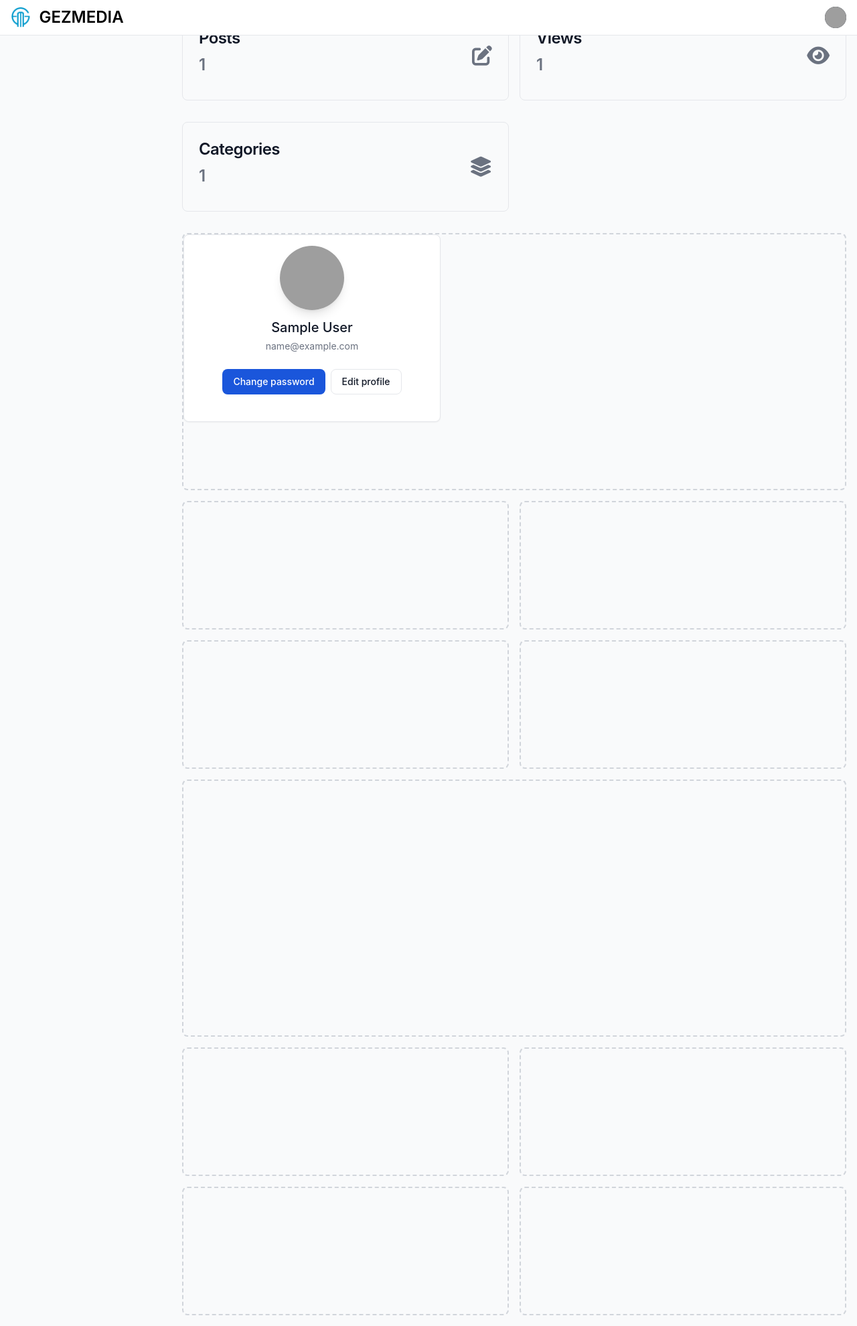
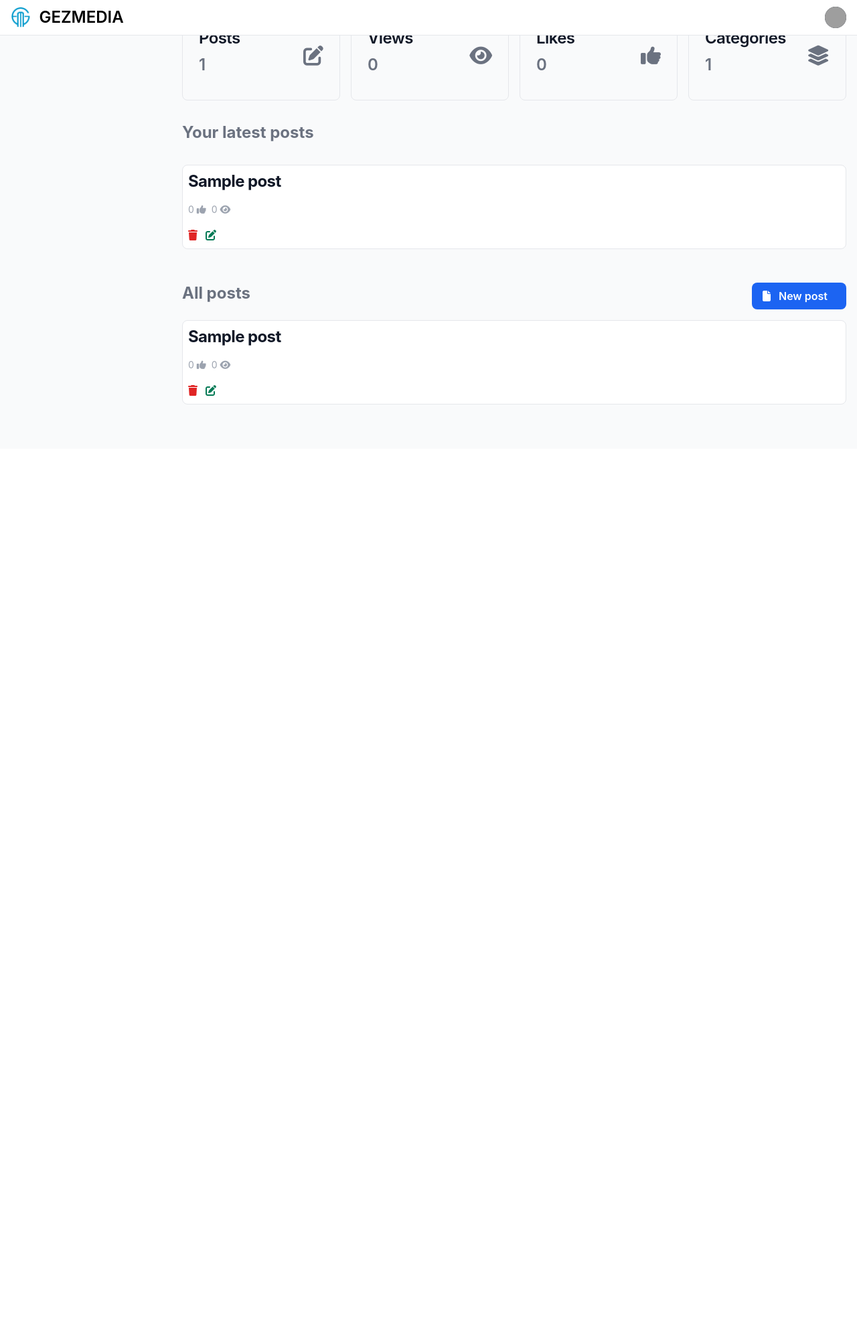
Before and after one commit to AuthenticPaulMeyers/gez-media, a Flask app: page /gezmedia/dashboard in a window 1280 px wide. Shown: the whole page at 67% size. After the commit the page ends 604 px from the top, so only its background shows below. Run offline with Flask 3, Linux system fonts and the light colour scheme; a user stored in the database is signed in; tables that the repository leaves empty hold one stand-in row (values such as "Sample post"); some libraries are stand-ins or nearby versions; grey boxes are pictures that could not be loaded.

Commit message:
Made some changes in the dashboard to display latest post and all post.

```diff
--- a/website/templates/dashboard.html
+++ b/website/templates/dashboard.html
@@ -21,14 +21,15 @@
 
         </div>
         <div class="flex items-center lg:order-2">
-
-          <!-- Dropdown menu -->
           <button style="cursor: pointer;" type="button" class="flex mx-3 text-sm bg-gray-800 rounded-full md:mr-0 focus:ring-4 focus:ring-gray-300 dark:focus:ring-gray-600" id="user-menu-button" aria-expanded="false" data-dropdown-toggle="dropdown">
             <span class="sr-only">Open user menu</span>
+            {% if user.image_filename %}
               <img class="w-8 h-8 rounded-full" src="{{ url_for('auth.profile_picture', user_id=user.id) }}" alt="{{ user.image_filename}}">
+            {% else %}
+              <img class="w-8 h-8 rounded-full" src="{{ url_for('static', filename='images/user.png') }}" alt="profile picture">
+            {% endif %}
           </button>
-          <!-- Dropdown menu -->
-          <div class="z-50 my-4 w-56 text-base list-none bg-white rounded divide-y divide-gray-100 shadow dark:bg-gray-700 dark:divide-gray-600 rounded-xl hidden" id="dropdown" style="position: absolute; inset: 0px auto auto 0px; margin: 0px; transform: translate3d(172px, 96px, 0px);" aria-hidden="true" data-popper-placement="bottom">
+          <div class="z-50 my-6 w-56 text-base list-none bg-white rounded divide-y divide-gray-100 shadow dark:bg-gray-700 dark:divide-gray-600 rounded-xl hidden" id="dropdown" style="position: absolute; inset: 0px auto auto 0px; margin: 0px; transform: translate3d(172px, 96px, 0px);" aria-hidden="true" data-popper-placement="bottom">
             <div class="py-3 px-4">
               <span class="block text-sm font-semibold text-gray-900 dark:text-white">{{ user.name }}</span>
               <span class="block text-sm text-gray-900 truncate dark:text-white">{{ user.email }}</span>
@@ -73,10 +74,8 @@
               </span>
               <span class="flex-1 ml-3 text-left whitespace-nowrap">Categories</span>
             </button>
+          </li>
 
-          </li>
-          <li>
-          </li>
         </ul>
         <ul class="pt-5 mt-5 space-y-2 border-t border-gray-200 dark:border-gray-700">
         <button type="button" class="flex items-center p-2 w-full text-base font-medium text-gray-900 rounded-lg transition duration-75 group hover:bg-gray-100 dark:text-white dark:hover:bg-gray-700" aria-controls="dropdown-authentication" data-collapse-toggle="dropdown-authentication">
@@ -91,8 +90,8 @@
     </aside>
 
     <main class="p-4 md:ml-64 h-auto pt-20">
-      <div class="grid grid-cols-1 sm:grid-cols-2 lg:grid-cols-3 gap-4 mb-4">
-        <div class="p-6 border rounded-lg dark:bg-gray-800 dark:border-gray-700 mb-4 flex flex-row items-center justify-between ">
+      <div class="grid grid-cols-1 sm:grid-cols-2 lg:grid-cols-4 gap-4 mb-4">
+        <div class="p-6 border rounded-lg dark:bg-gray-800 dark:border-gray-700 mb-4 flex flex-row items-center justify-between " style="cursor: pointer;">
             <div>
               <h5 class="mb-2 text-2xl font-semibold tracking-tight text-gray-900 dark:text-white">Posts</h5>
               <p class="mb-3 text-2xl font-semibold text-gray-500 dark:text-gray-400"> {{ total_posts }}</p>
@@ -104,10 +103,10 @@
             </div>
         </div>
 
-        <div class="p-6 border rounded-lg dark:bg-gray-800 dark:border-gray-700 mb-4 flex flex-row items-center justify-between ">
+        <div class="p-6 border rounded-lg dark:bg-gray-800 dark:border-gray-700 mb-4 flex flex-row items-center justify-between " style="cursor: pointer;">
         <div>
         <h5 class="mb-2 text-2xl font-semibold tracking-tight text-gray-900 dark:text-white">Views</h5>
-        <p class="mb-3 text-2xl font-semibold text-gray-500 dark:text-gray-400"> {{ total_posts }}</p>
+        <p class="mb-3 text-2xl font-semibold text-gray-500 dark:text-gray-400"> 0 </p>
         </div>
                   <div>
         <span class="text-gray-500 dark:text-gray-400 text-3xl">
@@ -115,10 +114,21 @@
         </span>
         </div>
         </div>
+          <div class="p-6 border rounded-lg dark:bg-gray-800 dark:border-gray-700 mb-4 flex flex-row items-center justify-between" style="cursor: pointer;">
+          <div>
+            <h5 class="mb-2 text-2xl font-semibold tracking-tight text-gray-900 dark:text-white">Likes</h5>
+            <p class="mb-3 text-2xl font-semibold text-gray-500 dark:text-gray-400">0</p>
+          </div>
+          <div>
+            <span class="text-gray-500 dark:text-gray-400 text-3xl">
+            <i class="fa-solid fa-thumbs-up"></i>
+            </span>
+          </div>
+        </div>
         <div class="p-6 border rounded-lg dark:bg-gray-800 dark:border-gray-700 mb-4 flex flex-row items-center justify-between ">
           <div>
             <h5 class="mb-2 text-2xl font-semibold tracking-tight text-gray-900 dark:text-white">Categories</h5>
-        <p class="mb-3 text-2xl font-semibold text-gray-500 dark:text-gray-400"> {{ total_posts }}</p>
+            <p class="mb-3 text-2xl font-semibold text-gray-500 dark:text-gray-400"> {{ total_categories }}</p>
           </div>
           <div>
             <span class="text-gray-500 dark:text-gray-400 text-3xl">
@@ -127,7 +137,7 @@
           </div>
         </div>
       </div>
-      <!-- user profile container-->
+      <!-- user profile container
       <div class="border-2 border-dashed rounded-lg border-gray-300 dark:border-gray-600 h-96 mb-4">
         <div class="w-full max-w-sm bg-white border border-gray-200 rounded-lg shadow-sm dark:bg-gray-800 dark:border-gray-700">
             <div class="flex justify-end px-4 pt-4">
@@ -142,19 +152,67 @@
                 </div>
             </div>
         </div>
+      </div> -->
+      <!-- Latest posts container -->
+      <div class="grid grid-cols-1 gap-4">
+        <h4 class="text-2xl font-bold text-gray-500">Your latest posts</h4>
+        <div class=" rounded-lg border-gray-300 dark:border-gray-600 h-48 md:h-100">
+          <div class="mt-4 mb-4">
+            {% if latest_posts %}
+            {% for post in latest_posts %}
+            <div class="block p-2 bg-white border border-gray-200 rounded-lg dark:bg-gray-800 dark:border-gray-700 dark:hover:bg-gray-700">
+            <a href="" class="mb-2 text-2xl font-bold tracking-tight text-gray-900 dark:text-white">{{ post.title }}</a>
+              <div class="flex flex-row items-center mt-4">
+                <span class="text-sm text-gray-400 "> 0 <i class="fa-solid fa-thumbs-up"></i></span>
+              <span class="text-sm text-gray-400 px-2">0 <i class="fa-solid fa-eye"></i></span>
               </div>
-      <div class="grid grid-cols-2 gap-4 mb-4">
-        <div class="border-2 border-dashed rounded-lg border-gray-300 dark:border-gray-600 h-48 md:h-72"></div>
-        <div class="border-2 border-dashed rounded-lg border-gray-300 dark:border-gray-600 h-48 md:h-72"></div>
-        <div class="border-2 border-dashed rounded-lg border-gray-300 dark:border-gray-600 h-48 md:h-72"></div>
-        <div class="border-2 border-dashed rounded-lg border-gray-300 dark:border-gray-600 h-48 md:h-72"></div>
+              <div class="flex flex-row items-center mt-4">
+                <a href="{{ url_for('views.delete_post', post_id=post.id)}}"><span class="text-red-600"><i class="fa-solid fa-trash"></i></span></a>
+                <span class="mx-3 text-green-600"><i class="fa-solid fa-pen-to-square"></i></span>
               </div>
-      <div class="border-2 border-dashed rounded-lg border-gray-300 dark:border-gray-600 h-96 mb-4"></div>
-      <div class="grid grid-cols-2 gap-4">
-        <div class="border-2 border-dashed rounded-lg border-gray-300 dark:border-gray-600 h-48 md:h-72"></div>
-        <div class="border-2 border-dashed rounded-lg border-gray-300 dark:border-gray-600 h-48 md:h-72"></div>
-        <div class="border-2 border-dashed rounded-lg border-gray-300 dark:border-gray-600 h-48 md:h-72"></div>
-        <div class="border-2 border-dashed rounded-lg border-gray-300 dark:border-gray-600 h-48 md:h-72"></div>
+            </div>
+            {% endfor %}
+            {% else %}
+            <div class="flex flex-row items-center justify-center">
+              <h4 class="text-sm font-medium text-red-500">No new posts available</h4>
+              </div>
+            {% endif %}
+        </div>
+        </div>
+      </div>
+      <!-- All posts container -->
+      <div class="all-posts-container">
+        <div class="grid grid-cols-1">
+         <div class="flex flex-row flex-wrap justify-between">
+           <h4 class="text-2xl font-bold text-gray-500">All posts</h4>
+           <button class="bg-blue-600 text-white py-2 px-4 rounded-lg font-semibold font-medium hover:bg-blue-700 "><i class="fa-solid fa-file"></i><a href="{{ url_for('views.create_post')}}" class="mx-3">New post</a> </button>
+         </div>
+         {% if posts %}
+         {% for post in posts %}
+        <div class=" rounded-lg border-gray-300 dark:border-gray-600 h-48 md:h-100">
+            <div class="mt-4 mb-4">
+              <div class="block p-2 bg-white border border-gray-200 rounded-lg dark:bg-gray-800 dark:border-gray-700">
+
+              <a href="" class="mb-2 text-2xl font-bold tracking-tight text-gray-900 dark:text-white">{{ post.title }}</a>
+                <div class="flex flex-row items-center mt-4">
+                  <span class="text-sm text-gray-400 "> 0 <i class="fa-solid fa-thumbs-up"></i></span>
+                  <span class="text-sm text-gray-400 px-2">0 <i class="fa-solid fa-eye"></i></span>
+                </div>
+                <div class="flex flex-row items-center mt-4">
+                  <a href="{{ url_for('views.delete_post', post_id=post.id)}}"><span class="text-red-600"><i class="fa-solid fa-trash"></i></span></a>
+                  <span class="mx-3 text-green-600"><i class="fa-solid fa-pen-to-square"></i></span>
+                </div>
+              </div>
+          </div>
+          </div>
+         {% endfor %}
+         {% else %}
+          <div class="flex flex-row items-center justify-center">
+            <h4 class="text-sm font-medium text-red-500">No posts available</h4>
+          </div>
+          {% endif %}
+
+        </div>
       </div>
     </main>
   </div>
--- a/website/views.py
+++ b/website/views.py
@@ -1,9 +1,11 @@
-from flask import render_template, url_for, flash, redirect, request, Blueprint
+from flask import render_template, url_for, flash, redirect, request, Blueprint, send_file
 from flask_login import login_user, current_user, logout_user, login_required
 from werkzeug.security import generate_password_hash, check_password_hash
 from website import db
-from website.models import Post, User
-from website.forms import PostForm
+from website.models import Post, User, Category
+from website.forms import PostForm, CategoryForm
+from werkzeug.utils import secure_filename
+from io import BytesIO
 
 
 # create a blueprint for the views routes
@@ -20,10 +22,12 @@ def home():
 @login_required
 def dashboard():
     posts = Post.query.filter_by(user_id=current_user.id).all()
+    latest_posts = Post.query.filter_by(user_id=current_user.id).order_by(Post.date_posted.desc()).limit(5).all()
     total_posts = len(posts)
     total_users = User.query.count()
+    total_categories = Category.query.count()
 
-    return render_template('dashboard.html', title='Dashboard', user=current_user, posts=posts, total_posts=total_posts, total_users=total_users)
+    return render_template('dashboard.html', title='Dashboard', user=current_user, posts=posts, total_posts=total_posts, total_users=total_users, latest_posts=latest_posts, total_categories=total_categories)
 
 # create a route for the about page
 @views.route('/about')
@@ -39,7 +43,7 @@ def blog():
 # create a route for the post page
 @views.route('/post/<int:post_id>')
 def post(post_id):
-    post = Post.query.get_or_404(post_id)
+    post = Post.query.filter_by(id=post_id, user_id=current_user).first()
     return render_template('post.html', title=post.title, post=post)
 
 # create a route for the create post page
@@ -47,12 +51,25 @@ def post(post_id):
 @login_required
 def create_post():
     form = PostForm()
+    category = Category.query.all()
+    form.category.choices = [(c.id, c.name) for c in category]
+
     if form.validate_on_submit():
-        post = Post(title=form.title.data, content=form.content.data, author=current_user)
-        db.session.add(post)
-        db.session.commit()
-        flash('Your post has been created!', category='success')
-        return redirect(url_for('views.blog'))
+        image = form.image.data
+        title = form.title.data
+        content = form.content.data
+        category_id = form.category.data
+
+        if image:
+            image_mimetype = image.mimetype
+            image_filename = secure_filename(image.filename)
+            image_data = image.read()
+            post = Post(title=title, content=content, author=current_user, category_id=category_id, image_filename=image_filename, image_mimetype=image_mimetype, image_data=image_data)
+
+            db.session.add(post)
+            db.session.commit()
+            flash('Your post has been created!', category='success')
+            return redirect(url_for('views.dashboard'))
     return render_template('create_post.html', title='Create Post', form=form)
 
 # create a route for the edit post page
@@ -60,30 +77,23 @@ def create_post():
 @login_required
 def edit_post(post_id):
     post = Post.query.get_or_404(post_id)
-    if post.author != current_user:
-        flash('You are not authorized to edit this post.', category='error')
-        return redirect(url_for('views.blog'))
-    form = PostForm()
+
+    form = PostForm(obj=post)
     if form.validate_on_submit():
         post.title = form.title.data
         post.content = form.content.data
         db.session.commit()
         flash('Your post has been updated!', category='success')
         return redirect(url_for('views.post', post_id=post.id))
-    elif request.method == 'GET':
-        form.title.data = post.title
-        form.content.data = post.content
     return render_template('edit_post.html', title='Edit Post', form=form, post=post)
 
 # create a route for the delete post page
-@views.route('/delete_post/<int:post_id>', methods=['POST'])
+@views.route('/delete_post/<int:post_id>', methods=['POST', 'GET'])
 @login_required
 def delete_post(post_id):
-    post = Post.query.get_or_404(post_id)
-    if post.author != current_user:
-        flash('You are not authorized to delete this post.', category='error')
-        return redirect(url_for('views.blog'))
+    post = Post.query.filter_by(id=post_id, user_id=current_user.id).first()
+
     db.session.delete(post)
     db.session.commit()
     flash('Your post has been deleted!', category='success')
-    return redirect(url_for('views.blog'))
+    return redirect(url_for('views.dashboard'))
```
Also changed, not shown: website/forms.py (+5 -3 lines), website/models.py (+36 -4 lines), website/templates/create_post.html (+45 -0 lines), website/static/images/user.png (added). Lines whose indentation alone changed are shown as unchanged.
